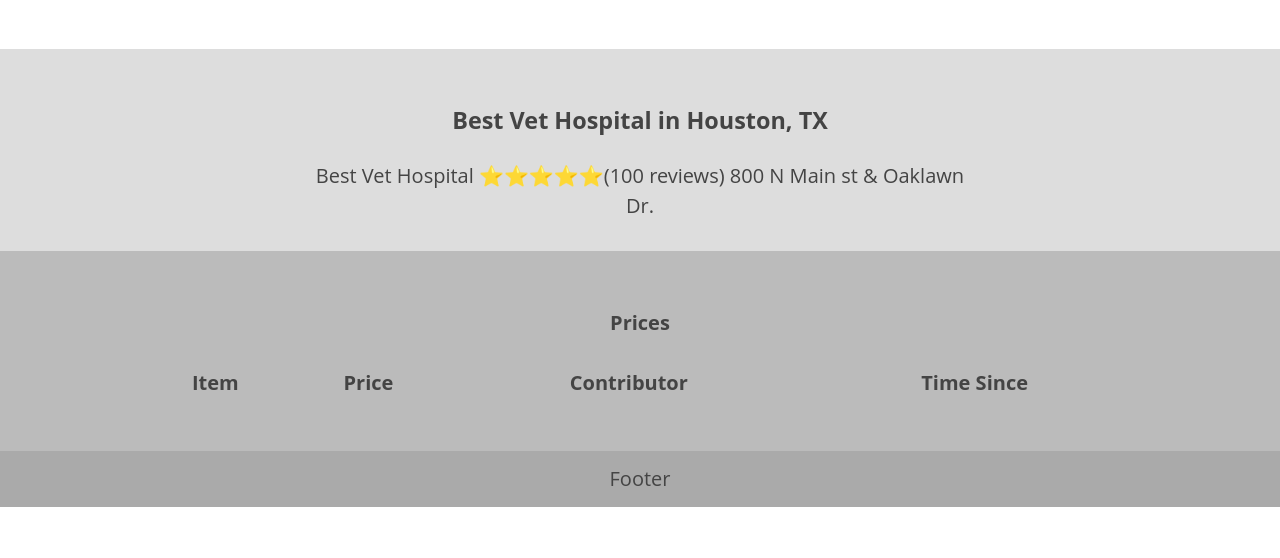
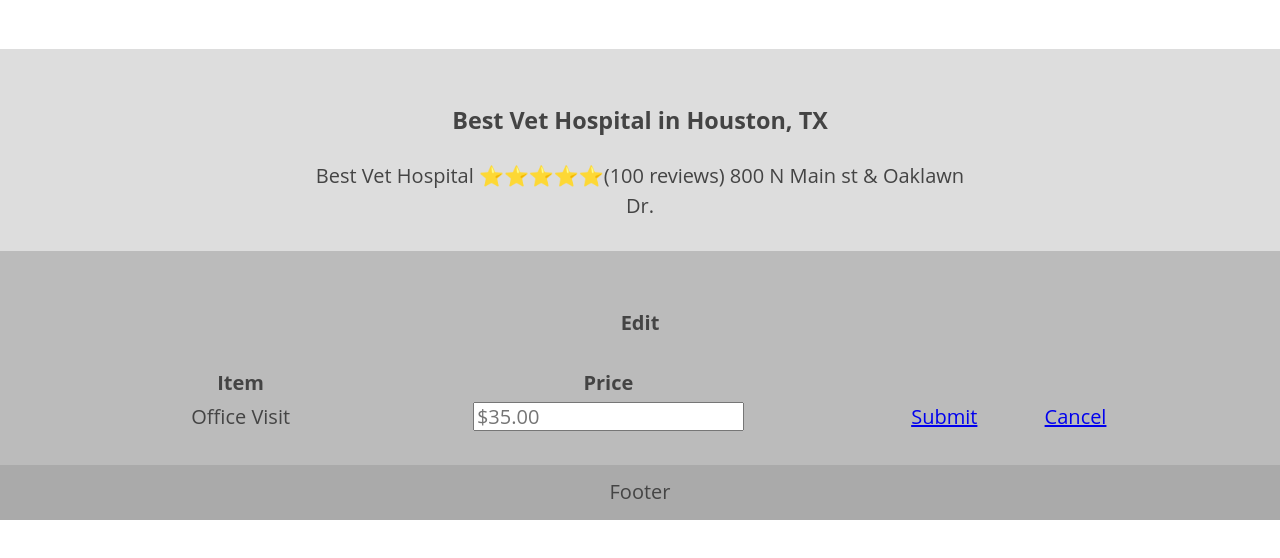
Before and after one commit to daxapps/FPWireframe4, a plain HTML site: page index.html in a window 1280 px wide. Shown: the part 224-782 px from the top of the page. Drawn offline with nearby package versions, Linux system fonts and the light colour scheme.

Commit message:
Complete

```diff
--- a/index.html
+++ b/index.html
@@ -2,7 +2,7 @@
 <html lang="en">
 
   <head>
-      <title>HTML wireframe Details Page</title>
+      <title>HTML wireframe Edit Page</title>
       <meta name="viewport" content="width=device-width, initial-scale=1">
       <link rel="stylesheet" type="text/css" href="//cdnjs.cloudflare.com/ajax/libs/normalize/6.0.0/normalize.css">
       <link rel="stylesheet" type="text/css" href="main.css">
@@ -20,15 +20,18 @@
         <p>Best Vet Hospital  ⭐⭐️⭐⭐️⭐️(100 reviews) 800 N Main st & Oaklawn Dr.</p>
       </section>
       <section>
-        <h4>Prices</h4>
+        <h4>Edit</h4>
         <table>
           <tr>
             <th>Item</th>
             <th>Price</th>
-            <th>Contributor</th>
-            <th>Time Since</th>
           </tr>
-
+          <tr>
+            <td>Office Visit</td>
+            <td><input type="text" name="price" placeholder="$35.00"></td>
+            <td><a href="#">Submit</a></td>
+            <td><a href="#">Cancel</a></td>
+          </tr>
         </table>
       </section>
 
```
